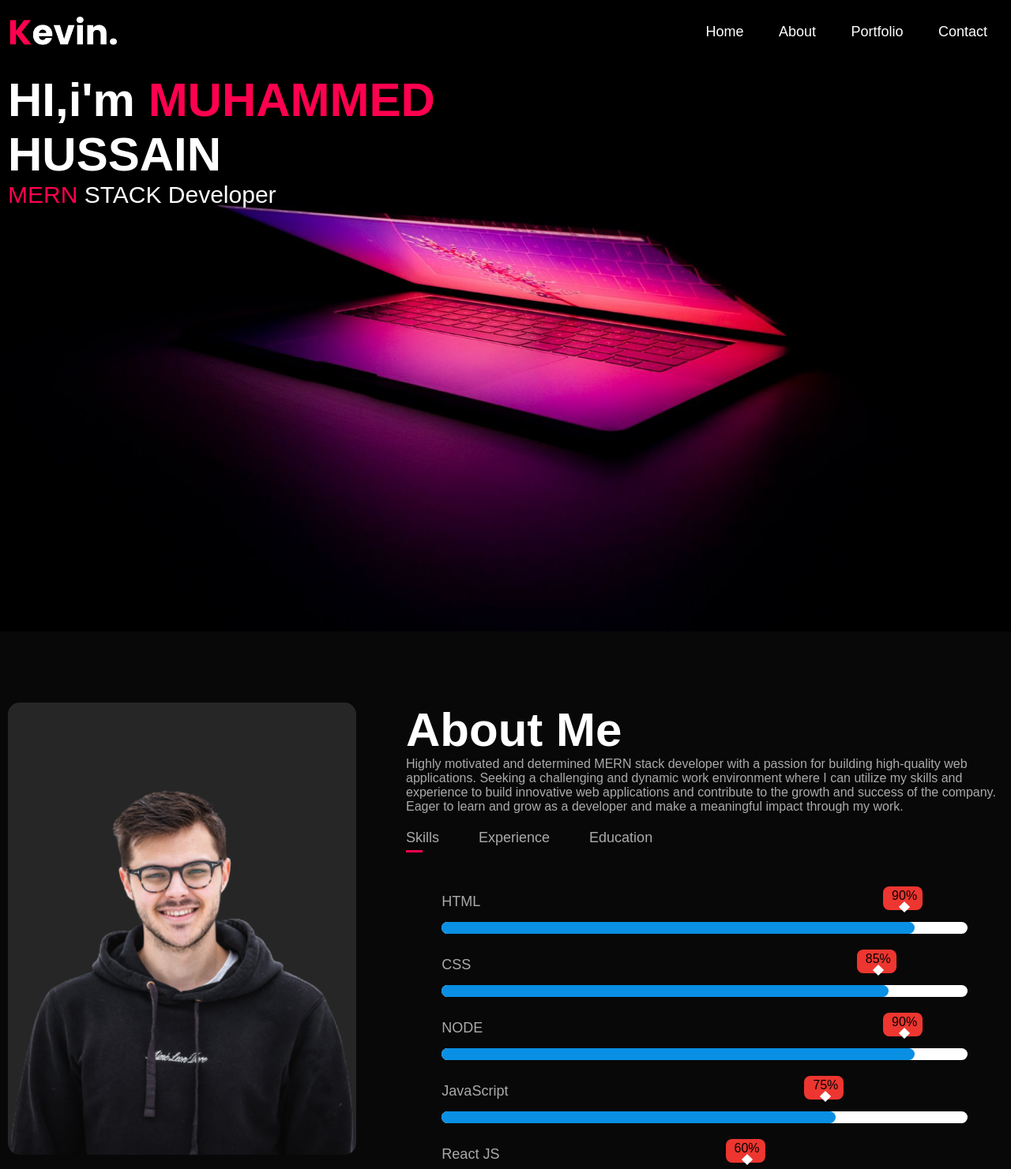
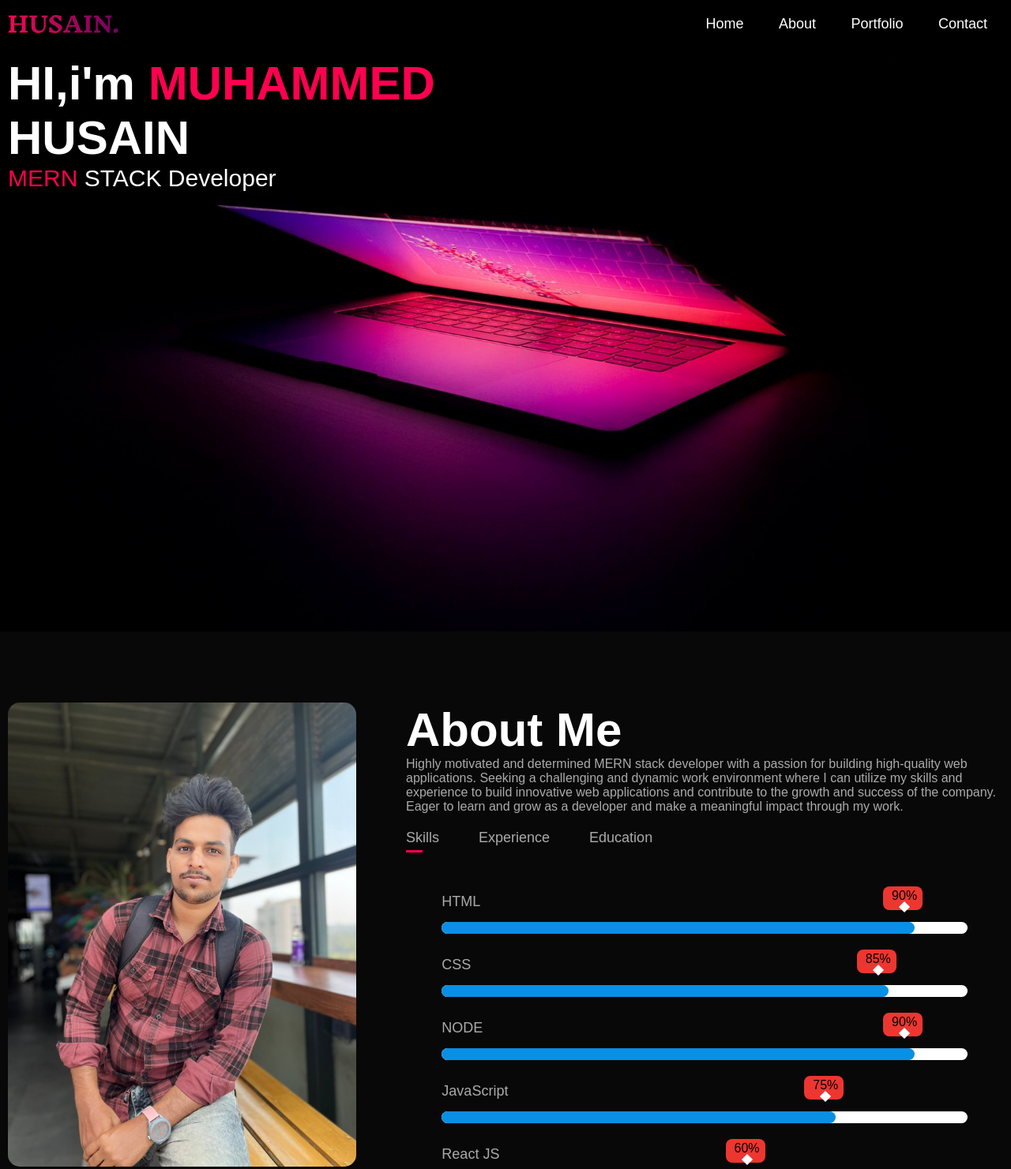
Before and after one commit to MuhammedHussain33/portfolio, a plain HTML site: page index.html in a window 1280 px wide. Shown: the top 1481 px of the page at 79% size. Drawn offline with nearby package versions, Linux system fonts and the light colour scheme.

Commit message:
fourth commit

```diff
--- a/index.html
+++ b/index.html
@@ -13,7 +13,7 @@
     <div id="header">
         <div class="container">
             <nav>
-                <img src="images/logo.png" class="logo">
+                <img src="images/husain-low-resolution-logo-color-on-transparent-background EDITED.png" class="logo">
                 <ul id="sidemenu">
                     <li><a href="#header">Home</a> </li>
                     <li><a href="#about">About</a> </li>
@@ -27,7 +27,7 @@
                 <i class="fa-solid fa-bars" onclick="openmenu()"></i>
             </nav>
             <div class="header-text">
-                <h1>HI,i'm <span>MUHAMMED</span><br>HUSSAIN</h1>
+                <h1>HI,i'm <span>MUHAMMED</span><br>HUSAIN</h1>
                 <p><span>MERN</span> STACK Developer</p>
             </div>
         </div>
@@ -37,7 +37,7 @@
         <div class="container">
             <div class="row">
                 <div class="about-col-1">
-                    <img src="images/user.png">
+                    <img src="images/WhatsApp Image 2023-06-21 at 20.12.45.jpg">
                 </div>
                 <main class="about-col-2">
                     <h1 class="sub-title">About Me</h1>
```
Also changed, not shown: images/WhatsApp Image 2023-06-21 at 20.12.45.jpg (added), images/WhatsApp Image 2023-06-21 at 20.12.45.png (added), images/husain-low-resolution-logo-color-on-transparent-background EDITED.png (added).
